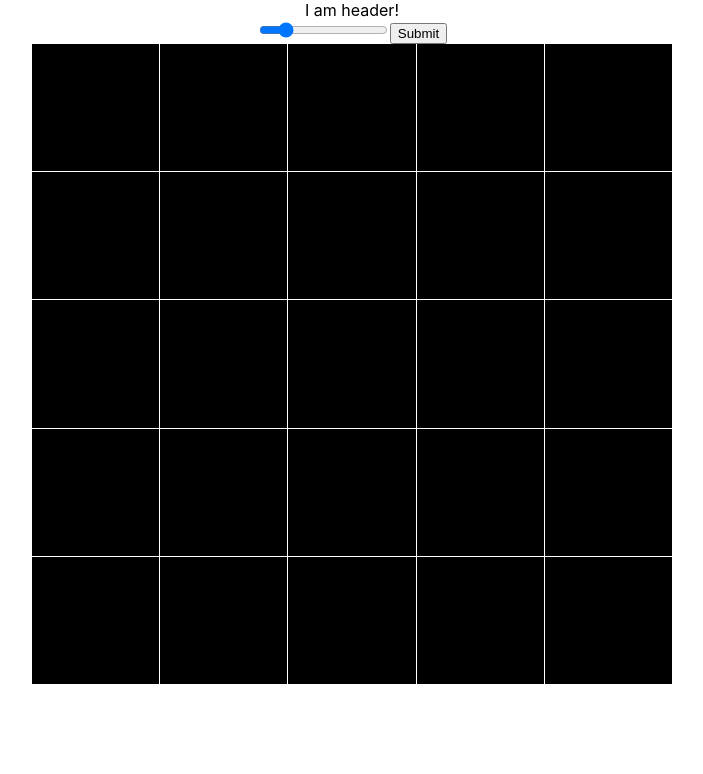
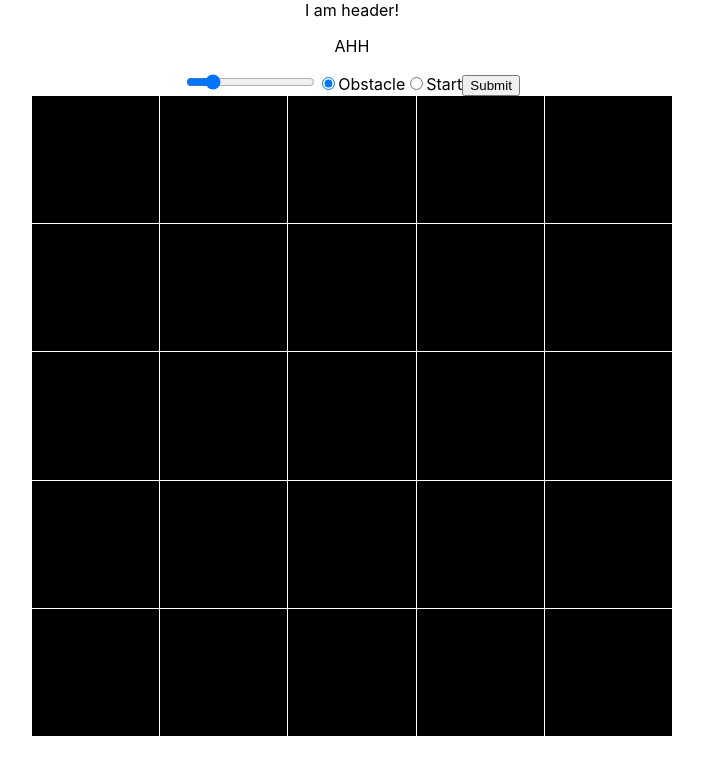
Before and after one commit to ElectricMolasses/VisualSearch, a React (Create React App) app: page / in a window 1280 px wide. Shown: the top 774 px of the page, without its empty margins (288-991 px from the left). Built offline with nearby package versions, Linux system fonts and the light colour scheme.

Commit message:
Added radio buttons to page, not yet linked in to update mode for grid.

```diff
--- a/src/Components/GridContainer.js
+++ b/src/Components/GridContainer.js
@@ -5,6 +5,7 @@ import GridForm from './GridForm.js';
 
 function GridContainer() {
   const [getDimensions, setDimensions] = useState(5);
+  const [getMode, setMode] = useState("AHH");
 
   function updateDimensions(newDimension) {
     setDimensions(newDimension);
@@ -12,9 +13,12 @@ function GridContainer() {
 
   return (
     <div id="GridContainer">
+      <p>{getMode}</p>
       <GridForm
         getDimensions={getDimensions}
         updateDimensions={updateDimensions}
+        getMode={getMode}
+        setMode={setMode}
       />
       <TheGrid
         dimensions={getDimensions}
--- a/src/Components/GridForm.js
+++ b/src/Components/GridForm.js
@@ -2,6 +2,7 @@ import React from 'react';
 import './GridForm.css';
 import Slider from './Slider.js';
 import Submit from './Submit.js';
+import RadioButton from './RadioButton.js';
 
 function GridForm(props) {
   return (
@@ -12,8 +13,22 @@ function GridForm(props) {
         value={props.getDimensions}
         onChange={props.updateDimensions}
       />
+      <RadioButton
+        name="Obstacle"
+        category="GridClick"
+        value="OBSTACLE"
+        default={true}
+        onClick={() => props.setMode("OBSTACLE")}
+      />
+      <RadioButton
+        name="Start"
+        category="GridClick"
+        value="START"
+        onClick={() => props.setMode("START")}
+      />
       <Submit
         name="Run"
+        run={() => undefined}  //Run search
       />
     </form>
   );
--- /dev/null
+++ b/src/Components/RadioButton.js
@@ -0,0 +1,31 @@
+import React from 'react';
+import './RadioButton.css';
+
+function RadioButton(props) {
+
+  if (props.default) {
+    return (
+      <label>
+        <input type="radio"
+          id={props.name}
+          name={props.category}
+          value={props.name}
+          defaultChecked // Need to find a better way to handle this
+        ></input>
+        {props.name}
+      </label>
+    );
+  }
+  return (
+    <label>
+      <input type="radio"
+        id={props.name}
+        name={props.category}
+        value={props.name}
+      ></input>
+      {props.name}
+    </label>
+  );
+}
+
+export default RadioButton;
--- a/src/Components/Submit.js
+++ b/src/Components/Submit.js
@@ -6,7 +6,8 @@ function Submit(props) {
   return (
     <input type="submit"
       onClick={(e) => {
-        e.preventDefault()
+          e.preventDefault()
+          props.run();
         }
       }
     >{props.text}</input>
```
Also changed, not shown: src/Components/GridItem.js (line endings or trailing spaces), src/Components/RadioButton.css (added).
